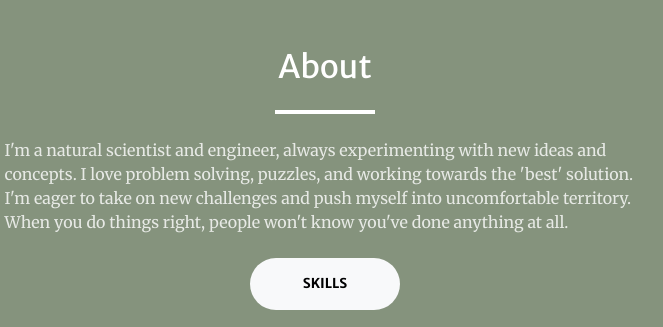
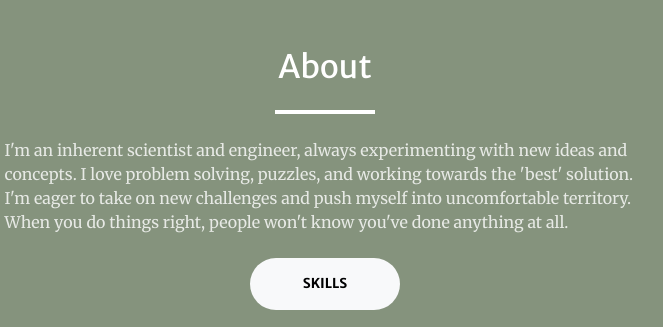
Before and after one commit to matthewbouc/matthewbouc.github.io, a plain HTML site: page index.html in a window 1280 px wide. Shown: the part 880-1207 px from the top of the page, 505-1168 px from the left. Drawn offline with nearby package versions, Linux system fonts and the light colour scheme; some packages are replaced by stand-ins of ours; a script that the page names is missing.

Commit message:
word change

```diff
--- a/index.html
+++ b/index.html
@@ -68,7 +68,7 @@
                         <hr class="divider light mb-4" />
                         <div class="text-left">
                             <p class="text-white-75 mb-4">
-                                I'm a natural scientist and engineer, always experimenting with new ideas and concepts.
+                                I'm an inherent scientist and engineer, always experimenting with new ideas and concepts.
                                 I love problem solving, puzzles, and working towards the 'best' solution.  I'm eager
                                 to take on new challenges and push myself into uncomfortable territory.<br/>
                                 When you do things right, people won't know you've done anything at all.
```
